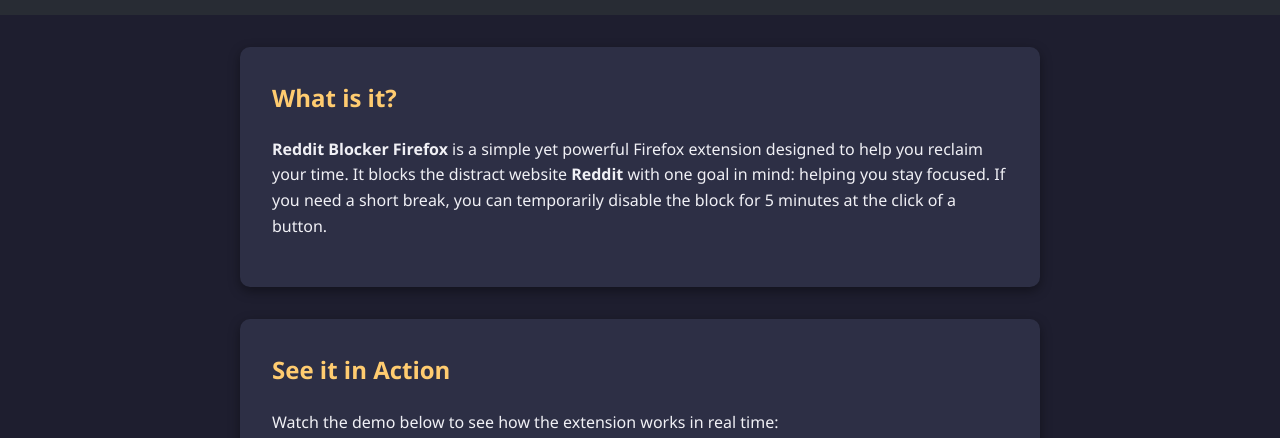
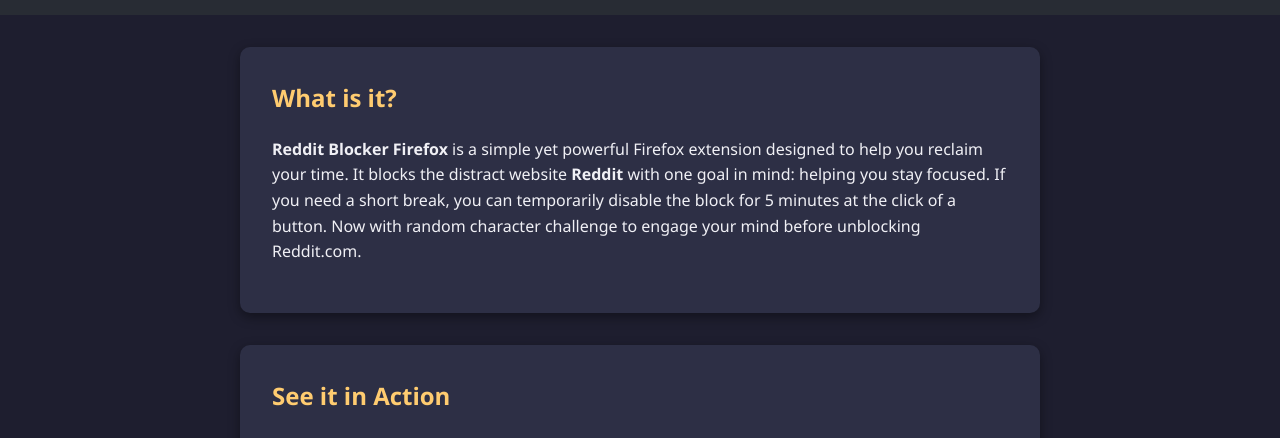
Before and after one commit to Paprika-Ditch/Reddit-Blocker-Firefox, a browser extension: page index.html in a window 1280 px wide. Shown: the part 362-800 px from the top of the page. Drawn offline with Linux system fonts and the light colour scheme.

Commit message:
Updated website with description of challenge feature.

```diff
--- a/index.html
+++ b/index.html
@@ -101,7 +101,8 @@
             <p>
                 <strong>Reddit Blocker Firefox</strong> is a simple yet powerful Firefox extension designed to help you reclaim your time.
                 It blocks the distract website <strong>Reddit</strong> with one goal in mind: helping you stay focused.
-                If you need a short break, you can temporarily disable the block for 5 minutes at the click of a button.
+                If you need a short break, you can temporarily disable the block for 5 minutes at the click of a button. Now with random
+                character challenge to engage your mind before unblocking Reddit.com.
             </p>
         </div>
 
```
Also changed, not shown: 1 other file.
